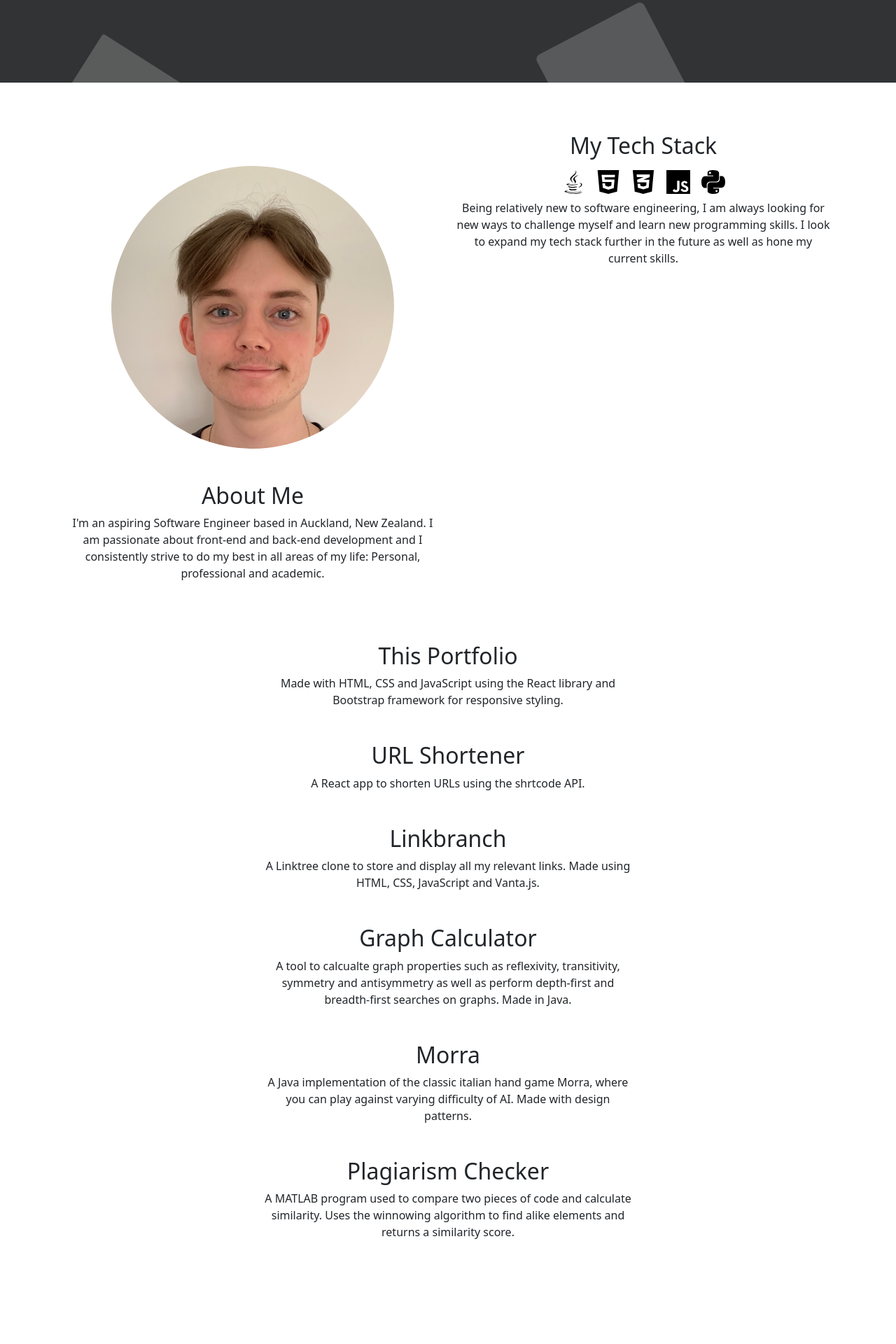
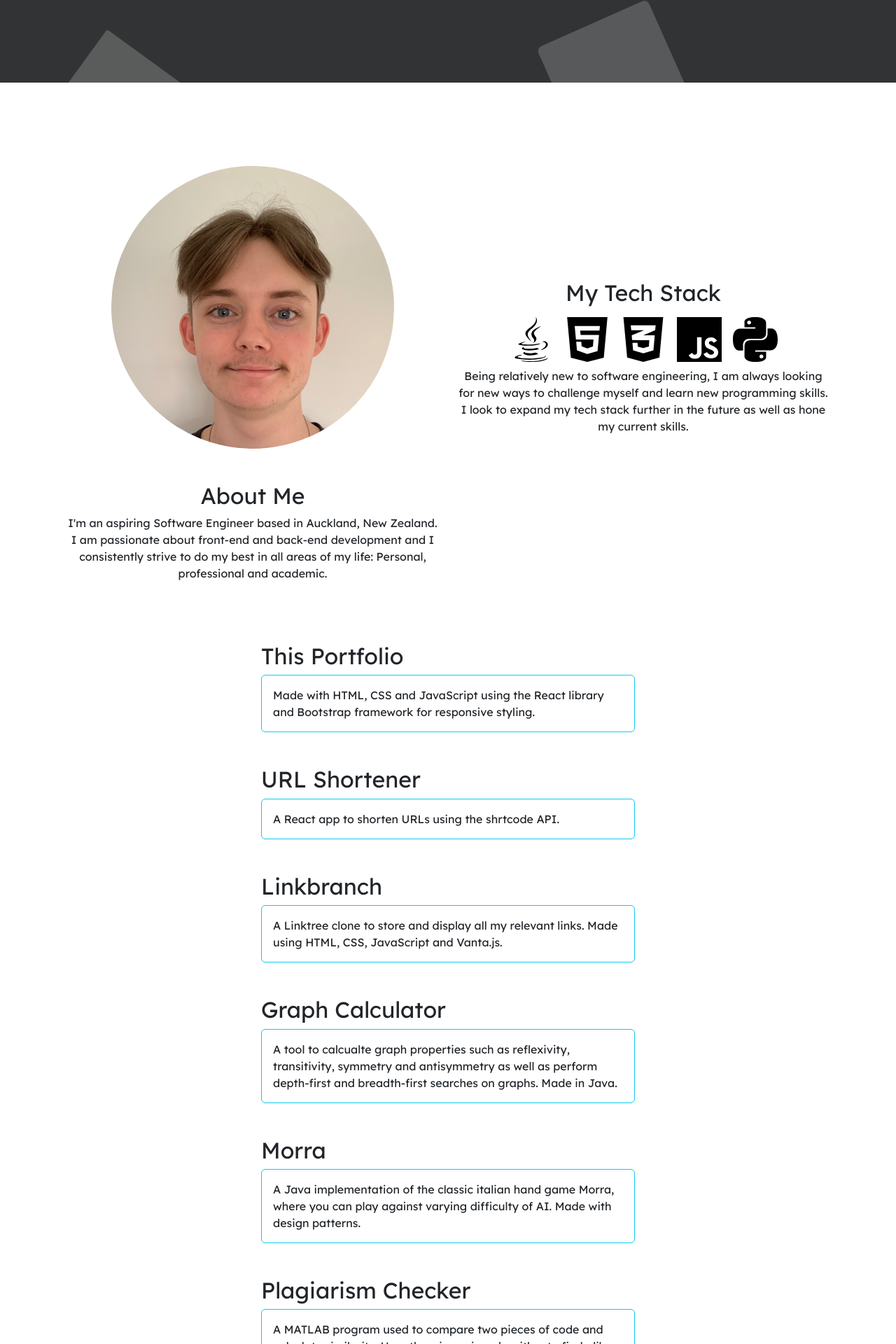
Before and after one commit to noahblob/react-portfolio, a React (Create React App) app: page / in a window 1280 px wide. Shown: the part 682-2602 px from the top of the page at 70% size. Built offline with nearby package versions, Linux system fonts and the light colour scheme.

Commit message:
style changes and added tooltips for tech stack

```diff
--- a/package.json
+++ b/package.json
@@ -7,6 +7,7 @@
     "@testing-library/react": "^13.4.0",
     "@testing-library/user-event": "^13.5.0",
     "bootstrap": "^5.3.0",
+    "rc-tooltip": "^6.0.1",
     "react": "^18.2.0",
     "react-bootstrap": "^2.8.0",
     "react-dom": "^18.2.0",
--- a/src/App.css
+++ b/src/App.css
@@ -35,6 +35,10 @@
   to {
     transform: rotate(360deg);
   }
+}
+
+main {
+  font-family: 'Lexend', sans-serif;
 }
 
 /* Background animation */
@@ -160,3 +164,8 @@
   min-height: 100vh;
   align-items: center;
 }
+
+.icon {
+  width: 80px;
+  height: 80px;
+}
--- a/src/App.js
+++ b/src/App.js
@@ -1,4 +1,5 @@
 import './App.css';
+
 import React from 'react';
 import Home from './components/Home';
 import About from './components/About';
--- a/src/components/About.js
+++ b/src/components/About.js
@@ -1,3 +1,6 @@
+import Tooltip from 'rc-tooltip';
+import 'rc-tooltip/assets/bootstrap.css';
+
 import profile from '../resources/profile-pic.jpg';
 
 import javaicon from '../resources/icons/java.svg';
@@ -11,18 +14,34 @@ export default function About() {
     <div className='fullscreen'>
       <div className='container-fluid text-center'>
         <div className='row'>
-          <div className='col-lg'>
-            <img src={profile} alt='Profile' className='img-fluid rounded-circle p-5' height='500' width='500'/>
+          <div className='col-lg my-auto'>
+            <img src={profile} alt='Profile' className='img-fluid rounded-circle p-5' height='500' width='500' />
             <h2>About Me</h2>
             <p>I'm an aspiring Software Engineer based in Auckland, New Zealand. I am passionate about front-end and back-end development and I consistently strive to do my best in all areas of my life: Personal, professional and academic.</p>
           </div>
-          <div className='col-lg'>
+          <div className='col-lg my-auto'>
             <h2>My Tech Stack</h2>
-              <img src={javaicon} alt='Java' className='img-fluid p-2' width='50' height='50'/>
-              <img src={htmlicon} alt='HTML' className='img-fluid p-2' width='50' height='50'/>
-              <img src={cssicon} alt='CSS' className='img-fluid p-2' width='50' height='50'/>
-              <img src={javascripticon} alt='JavaScript' className='img-fluid p-2' width='50' height='50'/>
-              <img src={pythonicon} alt='Python' className='img-fluid p-2' width='50' height='50'/>
+
+            <Tooltip placement='bottom' overlay={<span>Java</span>}>
+              <img src={javaicon} alt='Java' className='icon img-fluid p-2' />
+            </Tooltip>
+
+            <Tooltip placement='bottom' overlay={<span>HTML</span>}>
+              <img src={htmlicon} alt='HTML' className='icon img-fluid p-2' />
+            </Tooltip>
+
+            <Tooltip placement='bottom' overlay={<span>CSS</span>}>
+              <img src={cssicon} alt='CSS' className='icon img-fluid p-2' />
+            </Tooltip>
+
+            <Tooltip placement='bottom' overlay={<span>JavaScript</span>}>
+              <img src={javascripticon} alt='JavaScript' className='icon img-fluid p-2' />
+            </Tooltip>
+
+            <Tooltip placement='bottom' overlay={<span>Python</span>}>
+              <img src={pythonicon} alt='Python' className='icon img-fluid p-2' />
+            </Tooltip>
+
             <p>Being relatively new to software engineering, I am always looking for new ways to challenge myself and learn new programming skills. I look to expand my tech stack further in the future as well as hone my current skills.</p>
           </div>
         </div>
--- a/src/components/Home.js
+++ b/src/components/Home.js
@@ -1,7 +1,7 @@
 export default function Home() {
   return (
-    <div className='fullscreen w-75'>
-      <h1 className='h1 text-white text-left'>Hi there! I'm <strong>Noah Hagar-Dent</strong>, a Software Engineering student at the University of Auckland.</h1>
+    <div className='fullscreen w-100'>
+      <h1 className='h1 text-white text-left w-100'>Hi there! I'm <strong>Noah Hagar-Dent</strong>, a Software Engineering student at the University of Auckland.</h1>
       <ul className='background'>
         <li></li>
         <li></li>
--- a/src/components/Projects.js
+++ b/src/components/Projects.js
@@ -1,35 +1,37 @@
 export default function Projects() {
   return (
-    <section className='container-fluid text-center w-50'>
+    <div className='fullscreen'>
+      <section className='container-fluid text-left w-50'>
         <div className='mb-5'>
           <h2>This Portfolio</h2>
-        <p>Made with HTML, CSS and JavaScript using the React library and Bootstrap framework for responsive styling.</p>
+          <p className='rounded border border-info p-3'>Made with HTML, CSS and JavaScript using the React library and Bootstrap framework for responsive styling.</p>
         </div>
 
         <div className='mb-5'>
           <h2>URL Shortener</h2>
-        <p>A React app to shorten URLs using the shrtcode API.</p>
+          <p className='rounded border border-info p-3'>A React app to shorten URLs using the shrtcode API.</p>
         </div>
 
         <div className='mb-5'>
           <h2>Linkbranch</h2>
-        <p>A Linktree clone to store and display all my relevant links. Made using HTML, CSS, JavaScript and Vanta.js.</p>
+          <p className='rounded border border-info p-3'>A Linktree clone to store and display all my relevant links. Made using HTML, CSS, JavaScript and Vanta.js.</p>
         </div>
 
         <div className='mb-5'>
           <h2>Graph Calculator</h2>
-        <p>A tool to calcualte graph properties such as reflexivity, transitivity, symmetry and antisymmetry as well as perform depth-first and breadth-first searches on graphs. Made in Java.</p>
+          <p className='rounded border border-info p-3'>A tool to calcualte graph properties such as reflexivity, transitivity, symmetry and antisymmetry as well as perform depth-first and breadth-first searches on graphs. Made in Java.</p>
         </div>
 
         <div className='mb-5'>
           <h2>Morra</h2>
-        <p>A Java implementation of the classic italian hand game Morra, where you can play against varying difficulty of AI. Made with design patterns.</p>
+          <p className='rounded border border-info p-3'>A Java implementation of the classic italian hand game Morra, where you can play against varying difficulty of AI. Made with design patterns.</p>
         </div>
 
         <div className='mb-5'>
           <h2>Plagiarism Checker</h2>
-        <p>A MATLAB program used to compare two pieces of code and calculate similarity. Uses the winnowing algorithm to find alike elements and returns a similarity score.</p>
+          <p className='rounded border border-info p-3'>A MATLAB program used to compare two pieces of code and calculate similarity. Uses the winnowing algorithm to find alike elements and returns a similarity score.</p>
         </div>
       </section>
+    </div>
   );
 }
--- a/src/index.css
+++ b/src/index.css
@@ -1,13 +1,7 @@
 @import url('https://fonts.googleapis.com/css2?family=Lexend&display=swap');
-
-:root {
-  --background-grey: #323334;
-}
 
 body {
   margin: 0;
-  background: var(--background-grey);
-  color: #fff;
   font-family: 'Lexend', sans-serif;
   -webkit-font-smoothing: antialiased;
   -moz-osx-font-smoothing: grayscale;
```
Also changed, not shown: public/manifest.json, 1 other file (tests, documents, lock files or other folders). Lines whose indentation alone changed are shown as unchanged.
